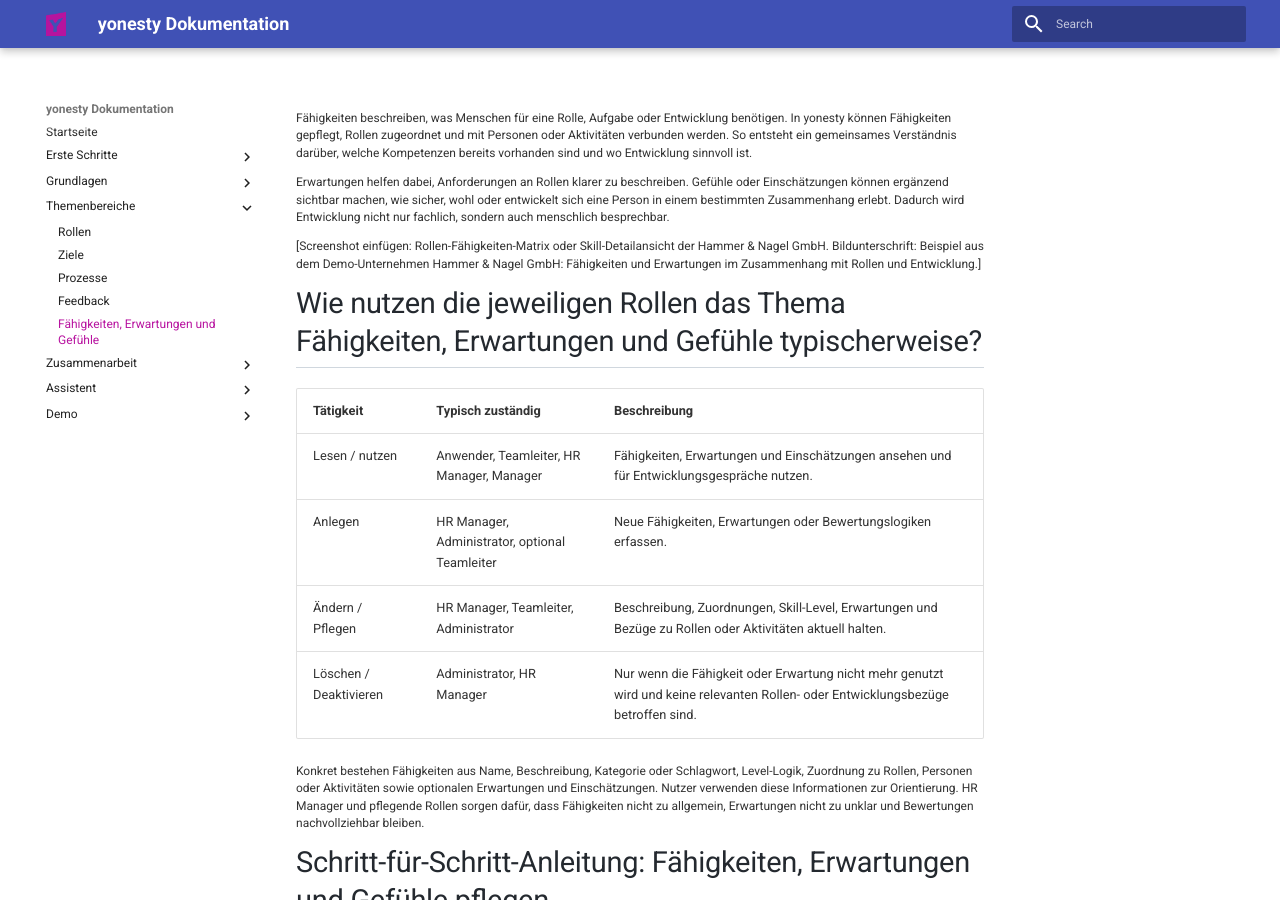
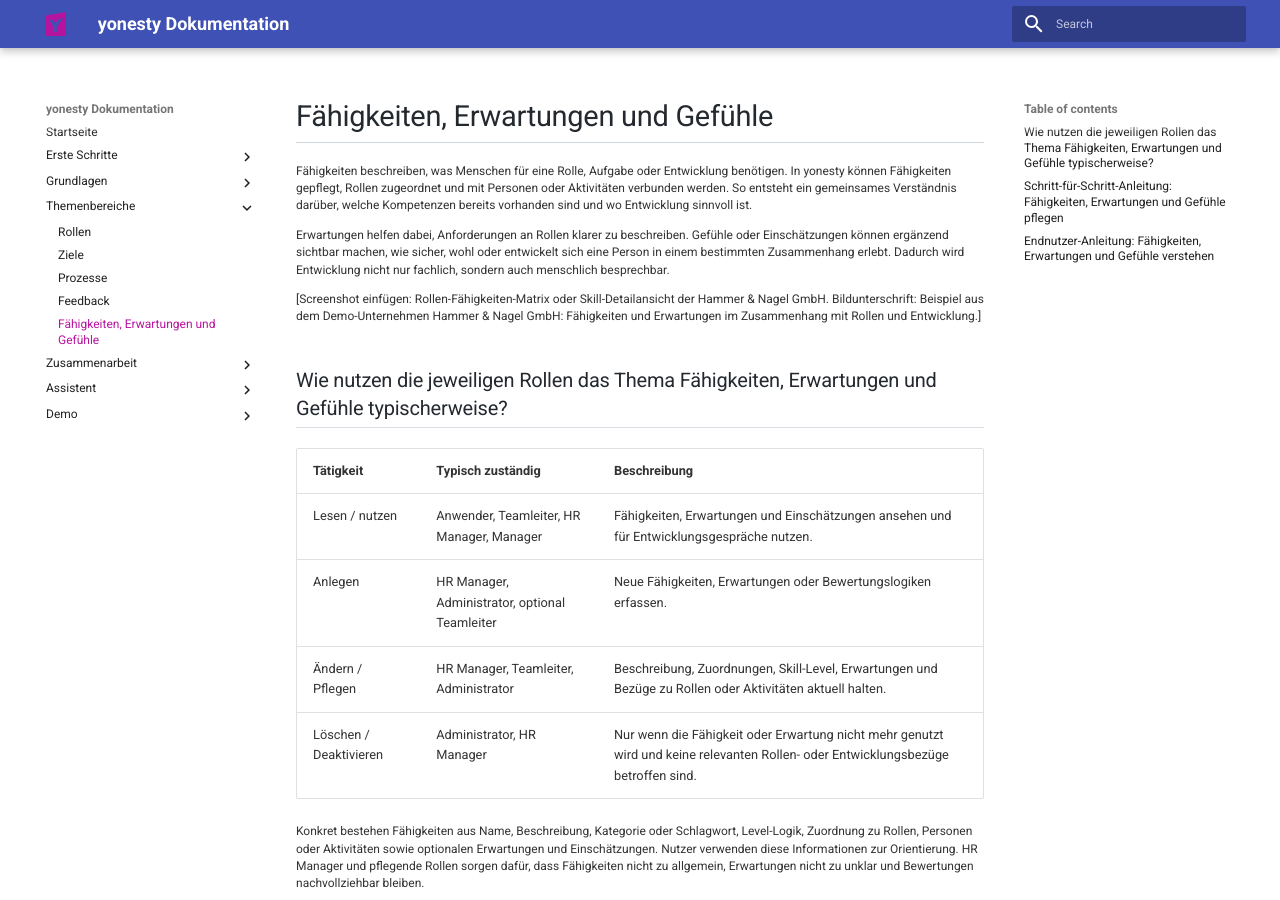
Before and after one commit to ricohaenelsoletti/yonesty, an MkDocs documentation site: the page built from docs/Themenbereich-Fähigkeiten-Erwartungen-und-Gefuehle.md, in a window 1280 px wide and 900 px high. Built offline with MkDocs 1.6.1 and Material for MkDocs 9.7.7, drawn with Linux system fonts in a browser that asks for light colours.

Commit message:
Update headings and content structure in documentation

```diff
--- a/docs/Themenbereich-Fähigkeiten-Erwartungen-und-Gefuehle.md
+++ b/docs/Themenbereich-Fähigkeiten-Erwartungen-und-Gefuehle.md
@@ -1,10 +1,12 @@
+# Fähigkeiten, Erwartungen und Gefühle
+
 Fähigkeiten beschreiben, was Menschen für eine Rolle, Aufgabe oder Entwicklung benötigen. In yonesty können Fähigkeiten gepflegt, Rollen zugeordnet und mit Personen oder Aktivitäten verbunden werden. So entsteht ein gemeinsames Verständnis darüber, welche Kompetenzen bereits vorhanden sind und wo Entwicklung sinnvoll ist.
 
 Erwartungen helfen dabei, Anforderungen an Rollen klarer zu beschreiben. Gefühle oder Einschätzungen können ergänzend sichtbar machen, wie sicher, wohl oder entwickelt sich eine Person in einem bestimmten Zusammenhang erlebt. Dadurch wird Entwicklung nicht nur fachlich, sondern auch menschlich besprechbar.
 
 [Screenshot einfügen: Rollen-Fähigkeiten-Matrix oder Skill-Detailansicht der Hammer & Nagel GmbH. Bildunterschrift: Beispiel aus dem Demo-Unternehmen Hammer & Nagel GmbH: Fähigkeiten und Erwartungen im Zusammenhang mit Rollen und Entwicklung.]
 
-# Wie nutzen die jeweiligen Rollen das Thema Fähigkeiten, Erwartungen und Gefühle typischerweise?
+## Wie nutzen die jeweiligen Rollen das Thema Fähigkeiten, Erwartungen und Gefühle typischerweise?
 
 | Tätigkeit | Typisch zuständig | Beschreibung |
 |---|---|---|
@@ -15,7 +17,7 @@ Erwartungen helfen dabei, Anforderungen an Rollen klarer zu beschreiben. Gefühl
 
 Konkret bestehen Fähigkeiten aus Name, Beschreibung, Kategorie oder Schlagwort, Level-Logik, Zuordnung zu Rollen, Personen oder Aktivitäten sowie optionalen Erwartungen und Einschätzungen. Nutzer verwenden diese Informationen zur Orientierung. HR Manager und pflegende Rollen sorgen dafür, dass Fähigkeiten nicht zu allgemein, Erwartungen nicht zu unklar und Bewertungen nachvollziehbar bleiben.
 
-# Schritt-für-Schritt-Anleitung: Fähigkeiten, Erwartungen und Gefühle pflegen
+## Schritt-für-Schritt-Anleitung: Fähigkeiten, Erwartungen und Gefühle pflegen
 
 1. Öffne den Bereich Fähigkeiten oder Stammdaten.
 2. Lege eine neue Fähigkeit an oder öffne eine bestehende Fähigkeit.
@@ -26,6 +28,6 @@ Konkret bestehen Fähigkeiten aus Name, Beschreibung, Kategorie oder Schlagwort,
 7. Nutze Gefühle oder Einschätzungen, wenn persönliche Entwicklung, Sicherheit oder Befinden sichtbar gemacht werden sollen.
 8. Prüfe die Darstellung in der Rollen-Fähigkeiten-Matrix und speichere die Änderungen.
 
-# Endnutzer-Anleitung: Fähigkeiten, Erwartungen und Gefühle verstehen
+## Endnutzer-Anleitung: Fähigkeiten, Erwartungen und Gefühle verstehen
 
 Fähigkeiten zeigen dir, welche Kompetenzen für eine Rolle oder Entwicklung wichtig sind. Erwartungen beschreiben, was konkret gebraucht wird. Gefühle oder Einschätzungen helfen dabei, Entwicklung auch aus persönlicher Sicht zu betrachten. Nutze diese Informationen als Orientierung für Gespräche, Feedback und nächste Entwicklungsschritte.
```
